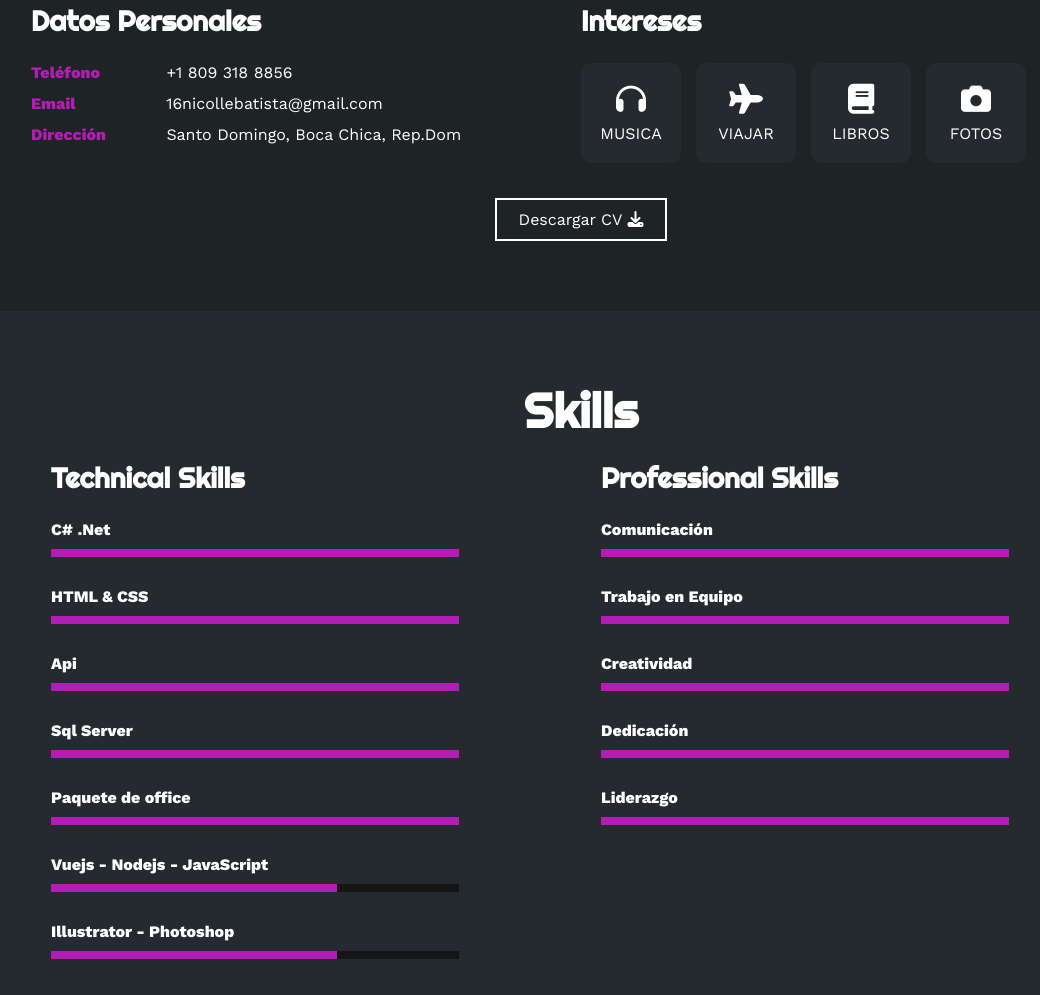
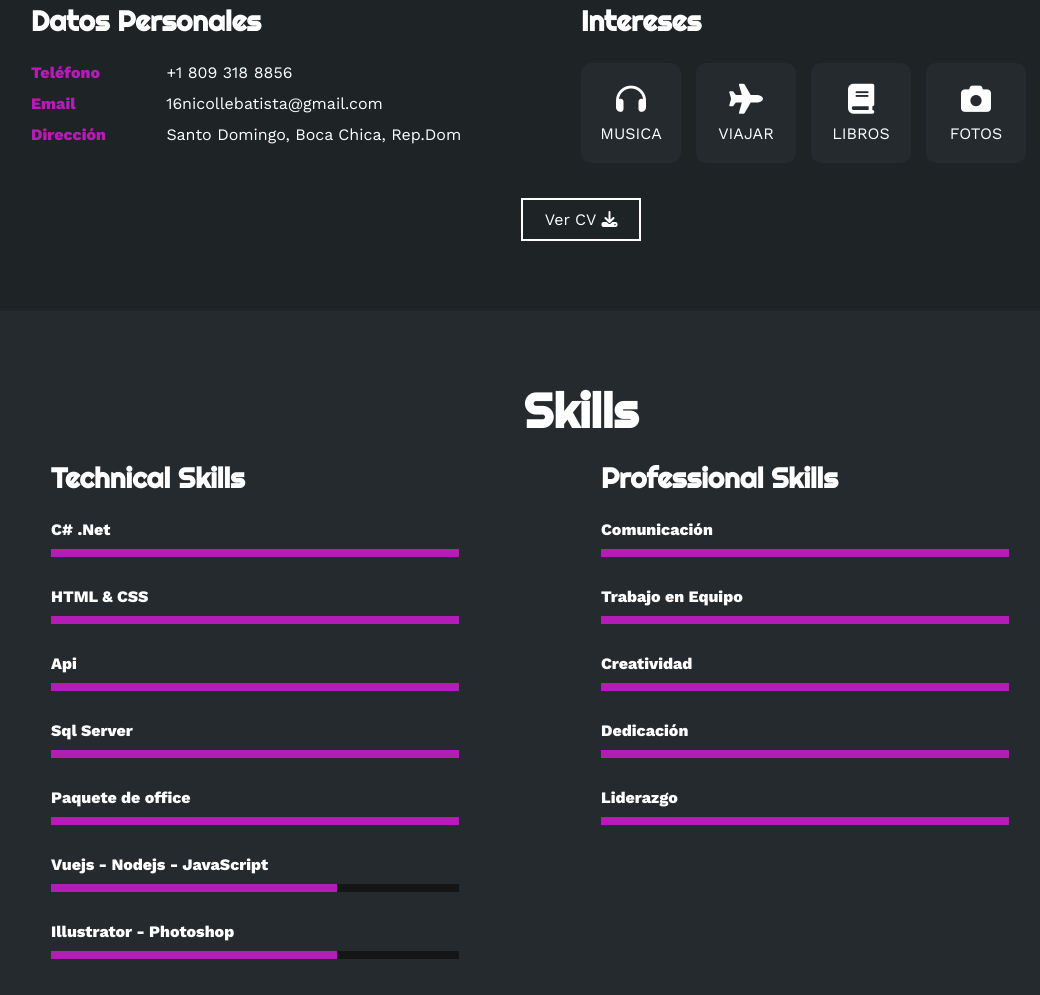
Before and after one commit to Nicollebatista/NicolleBatista.github.io, a plain HTML site: page index.html in a window 1280 px wide. Shown: the part 1102-2097 px from the top of the page, without its empty margins (59-1099 px from the left). Drawn offline with nearby package versions, Linux system fonts and the light colour scheme.

Commit message:
Cambio CV

```diff
--- a/index.html
+++ b/index.html
@@ -108,8 +108,8 @@
                     </div>
                 </div>
             </div>
-            <button>
-                Descargar CV <i class="fa-solid fa-download"></i>
+            <button href="https://drive.google.com/file/d/12MKUJHtL7rhgi1rBh_0xgiiZ3LNNdmRj/view?usp=sharing">
+                Ver CV <i class="fa-solid fa-download"></i>
                 <span class="overlay"></span>
             </button>
         </div>
```
